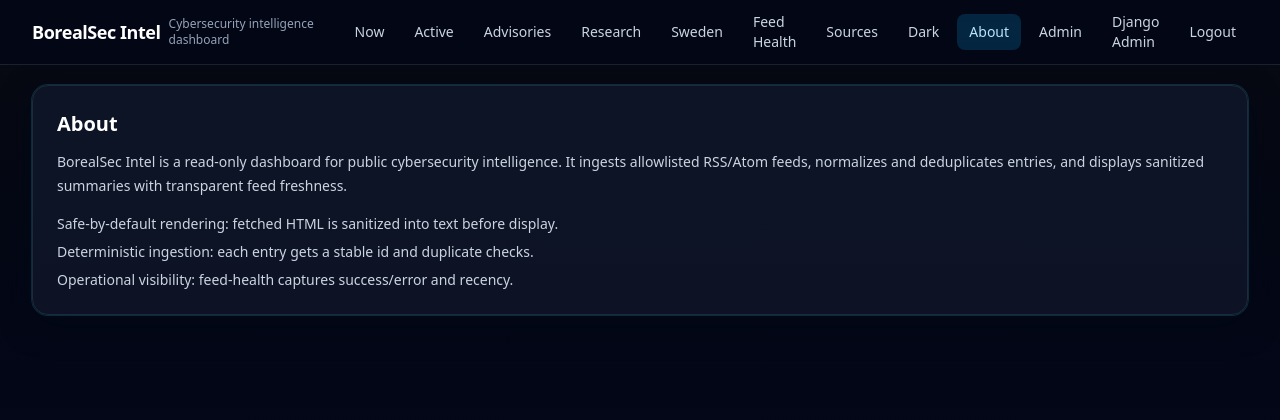
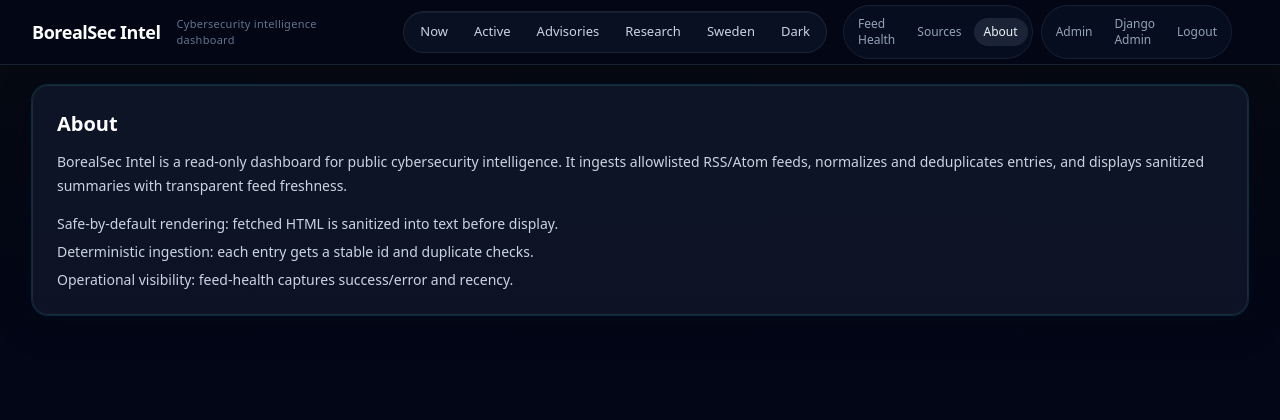
Before and after one commit to CBergane/intel, a Django app: page /about/ in a window 1280 px wide. Shown: the top 420 px of the page. Run offline with Django 5.2, Linux system fonts and the light colour scheme; the visitor is signed in with stand-in values (Sample User, id 1); some libraries are stand-ins or nearby versions.

Commit message:
multiple uppdates, edits and uppgrades

```diff
--- a/templates/base.html
+++ b/templates/base.html
@@ -31,6 +31,9 @@
             -ms-overflow-style: none;
             scrollbar-width: none;
         }
+        .summary-no-marker::-webkit-details-marker {
+            display: none;
+        }
     </style>
 </head>
 <body class="min-h-full overflow-x-hidden bg-gradient-to-b from-night via-slate-950 to-slate-900 text-slate-100">
@@ -40,27 +43,57 @@
                 <a href="/" class="shrink-0 text-[13px] font-semibold tracking-tight text-white sm:text-lg">
                     BorealSec Intel
                 </a>
-                <p class="hidden text-xs text-slate-400 sm:block">Cybersecurity intelligence dashboard</p>
+                <p class="ml-2 hidden text-[11px] tracking-wide text-slate-500 xl:block">Cybersecurity intelligence dashboard</p>
 
-                <nav class="ml-auto hidden items-center gap-1.5 text-sm md:flex">
-                    <a href="/" class="rounded-lg px-3 py-2 {% if current_page == 'now' %}bg-sky-500/20 text-sky-200{% else %}text-slate-300 hover:bg-slate-800{% endif %}">Now</a>
-                    <a href="/active" class="rounded-lg px-3 py-2 {% if current_page == 'active' %}bg-sky-500/20 text-sky-200{% else %}text-slate-300 hover:bg-slate-800{% endif %}">Active</a>
-                    <a href="/advisories" class="rounded-lg px-3 py-2 {% if current_page == 'advisories' %}bg-sky-500/20 text-sky-200{% else %}text-slate-300 hover:bg-slate-800{% endif %}">Advisories</a>
-                    <a href="/research" class="rounded-lg px-3 py-2 {% if current_page == 'research' %}bg-sky-500/20 text-sky-200{% else %}text-slate-300 hover:bg-slate-800{% endif %}">Research</a>
-                    <a href="/sweden" class="rounded-lg px-3 py-2 {% if current_page == 'sweden' %}bg-sky-500/20 text-sky-200{% else %}text-slate-300 hover:bg-slate-800{% endif %}">Sweden</a>
-                    <a href="/feed-health" class="rounded-lg px-3 py-2 {% if current_page == 'feed-health' %}bg-sky-500/20 text-sky-200{% else %}text-slate-300 hover:bg-slate-800{% endif %}">Feed Health</a>
-                    <a href="/sources" class="rounded-lg px-3 py-2 {% if current_page == 'sources' %}bg-sky-500/20 text-sky-200{% else %}text-slate-300 hover:bg-slate-800{% endif %}">Sources</a>
-                    <a href="/dark" class="rounded-lg px-3 py-2 {% if current_page == 'dark' %}bg-sky-500/20 text-sky-200{% else %}text-slate-300 hover:bg-slate-800{% endif %}">Dark</a>
-                    <a href="/about" class="rounded-lg px-3 py-2 {% if current_page == 'about' %}bg-sky-500/20 text-sky-200{% else %}text-slate-300 hover:bg-slate-800{% endif %}">About</a>
+                <div class="hidden md:grid md:flex-1 md:grid-cols-[1fr_auto_1fr] md:items-center md:gap-4 md:pl-4 lg:pl-8">
+                    <nav class="justify-self-center flex items-center gap-0.5 rounded-full border border-line/80 bg-slate-900/65 p-1 shadow-[inset_0_1px_0_rgba(148,163,184,0.08)]">
+                        <a href="/" class="rounded-full px-3 py-1.5 text-[13px] transition {% if current_page == 'now' %}bg-sky-500/20 text-sky-100 ring-1 ring-sky-400/30{% else %}text-slate-300 hover:bg-slate-800/85 hover:text-slate-100{% endif %}">Now</a>
+                        <a href="/active" class="rounded-full px-3 py-1.5 text-[13px] transition {% if current_page == 'active' %}bg-sky-500/20 text-sky-100 ring-1 ring-sky-400/30{% else %}text-slate-300 hover:bg-slate-800/85 hover:text-slate-100{% endif %}">Active</a>
+                        <a href="/advisories" class="rounded-full px-3 py-1.5 text-[13px] transition {% if current_page == 'advisories' %}bg-sky-500/20 text-sky-100 ring-1 ring-sky-400/30{% else %}text-slate-300 hover:bg-slate-800/85 hover:text-slate-100{% endif %}">Advisories</a>
+                        <a href="/research" class="rounded-full px-3 py-1.5 text-[13px] transition {% if current_page == 'research' %}bg-sky-500/20 text-sky-100 ring-1 ring-sky-400/30{% else %}text-slate-300 hover:bg-slate-800/85 hover:text-slate-100{% endif %}">Research</a>
+                        <a href="/sweden" class="rounded-full px-3 py-1.5 text-[13px] transition {% if current_page == 'sweden' %}bg-sky-500/20 text-sky-100 ring-1 ring-sky-400/30{% else %}text-slate-300 hover:bg-slate-800/85 hover:text-slate-100{% endif %}">Sweden</a>
+                        <a href="/dark" class="rounded-full px-3 py-1.5 text-[13px] transition {% if current_page == 'dark' %}bg-sky-500/20 text-sky-100 ring-1 ring-sky-400/30{% else %}text-slate-300 hover:bg-slate-800/85 hover:text-slate-100{% endif %}">Dark</a>
+                    </nav>
+
+                    <div class="justify-self-end flex items-center gap-2">
+                        <details class="relative xl:hidden">
+                            <summary class="summary-no-marker list-none cursor-pointer rounded-full border border-line/80 bg-slate-900/60 px-3 py-1.5 text-xs text-slate-300 transition hover:bg-slate-800 hover:text-slate-100">More</summary>
+                            <div class="absolute right-0 z-40 mt-2 w-52 rounded-xl border border-line/80 bg-slate-950/95 p-1.5 shadow-glow">
+                                <a href="/feed-health" class="block rounded-lg px-2.5 py-2 text-xs {% if current_page == 'feed-health' %}bg-slate-800/90 text-slate-100{% else %}text-slate-300 hover:bg-slate-800 hover:text-slate-100{% endif %}">Feed Health</a>
+                                <a href="/sources" class="mt-1 block rounded-lg px-2.5 py-2 text-xs {% if current_page == 'sources' %}bg-slate-800/90 text-slate-100{% else %}text-slate-300 hover:bg-slate-800 hover:text-slate-100{% endif %}">Sources</a>
+                                <a href="/about" class="mt-1 block rounded-lg px-2.5 py-2 text-xs {% if current_page == 'about' %}bg-slate-800/90 text-slate-100{% else %}text-slate-300 hover:bg-slate-800 hover:text-slate-100{% endif %}">About</a>
                                 {% if request.user.is_superuser %}
-                        <a href="{% url 'intel_admin:panel' %}" class="rounded-lg px-3 py-2 {% if current_page == 'admin' or current_page == 'ops' %}bg-sky-500/20 text-sky-200{% else %}text-slate-300 hover:bg-slate-800{% endif %}">Admin</a>
-                        <a href="{% url 'admin:index' %}" class="rounded-lg px-3 py-2 text-slate-300 hover:bg-slate-800">Django Admin</a>
+                                    <div class="mt-1 border-t border-line/70 pt-1">
+                                        <a href="{% url 'intel_admin:panel' %}" class="block rounded-lg px-2.5 py-2 text-xs {% if current_page == 'admin' or current_page == 'ops' %}bg-slate-800/90 text-slate-100{% else %}text-slate-300 hover:bg-slate-800 hover:text-slate-100{% endif %}">Admin</a>
+                                        <a href="{% url 'admin:index' %}" class="mt-1 block rounded-lg px-2.5 py-2 text-xs text-slate-300 hover:bg-slate-800 hover:text-slate-100">Django Admin</a>
                                         <form method="post" action="{% url 'intel_admin:logout' %}">
                                             {% csrf_token %}
-                            <button type="submit" class="rounded-lg px-3 py-2 text-slate-300 hover:bg-slate-800">Logout</button>
+                                            <button type="submit" class="mt-1 w-full rounded-lg px-2.5 py-2 text-left text-xs text-slate-300 hover:bg-slate-800 hover:text-slate-100">Logout</button>
                                         </form>
+                                    </div>
                                 {% endif %}
+                            </div>
+                        </details>
+
+                        <div class="hidden items-center gap-2 xl:flex">
+                            <nav class="flex items-center gap-0.5 rounded-full border border-line/70 bg-slate-900/45 p-1 text-xs">
+                                <a href="/feed-health" class="rounded-full px-2.5 py-1.5 transition {% if current_page == 'feed-health' %}bg-slate-800/85 text-slate-100{% else %}text-slate-400 hover:bg-slate-800/80 hover:text-slate-200{% endif %}">Feed Health</a>
+                                <a href="/sources" class="rounded-full px-2.5 py-1.5 transition {% if current_page == 'sources' %}bg-slate-800/85 text-slate-100{% else %}text-slate-400 hover:bg-slate-800/80 hover:text-slate-200{% endif %}">Sources</a>
+                                <a href="/about" class="rounded-full px-2.5 py-1.5 transition {% if current_page == 'about' %}bg-slate-800/85 text-slate-100{% else %}text-slate-400 hover:bg-slate-800/80 hover:text-slate-200{% endif %}">About</a>
                             </nav>
+                            {% if request.user.is_superuser %}
+                                <div class="flex items-center gap-0.5 rounded-full border border-line/70 bg-slate-900/45 p-1 text-xs">
+                                    <a href="{% url 'intel_admin:panel' %}" class="rounded-full px-2.5 py-1.5 transition {% if current_page == 'admin' or current_page == 'ops' %}bg-sky-500/15 text-sky-100{% else %}text-slate-400 hover:bg-slate-800/80 hover:text-slate-200{% endif %}">Admin</a>
+                                    <a href="{% url 'admin:index' %}" class="rounded-full px-2.5 py-1.5 text-slate-400 transition hover:bg-slate-800/80 hover:text-slate-200">Django Admin</a>
+                                    <form method="post" action="{% url 'intel_admin:logout' %}">
+                                        {% csrf_token %}
+                                        <button type="submit" class="rounded-full px-2.5 py-1.5 text-slate-400 transition hover:bg-slate-800/80 hover:text-slate-200">Logout</button>
+                                    </form>
+                                </div>
+                            {% endif %}
+                        </div>
+                    </div>
+                </div>
 
                 <div class="ml-auto flex items-center gap-2 md:hidden">
                     <button
```
Lines whose indentation alone changed are shown as unchanged.
